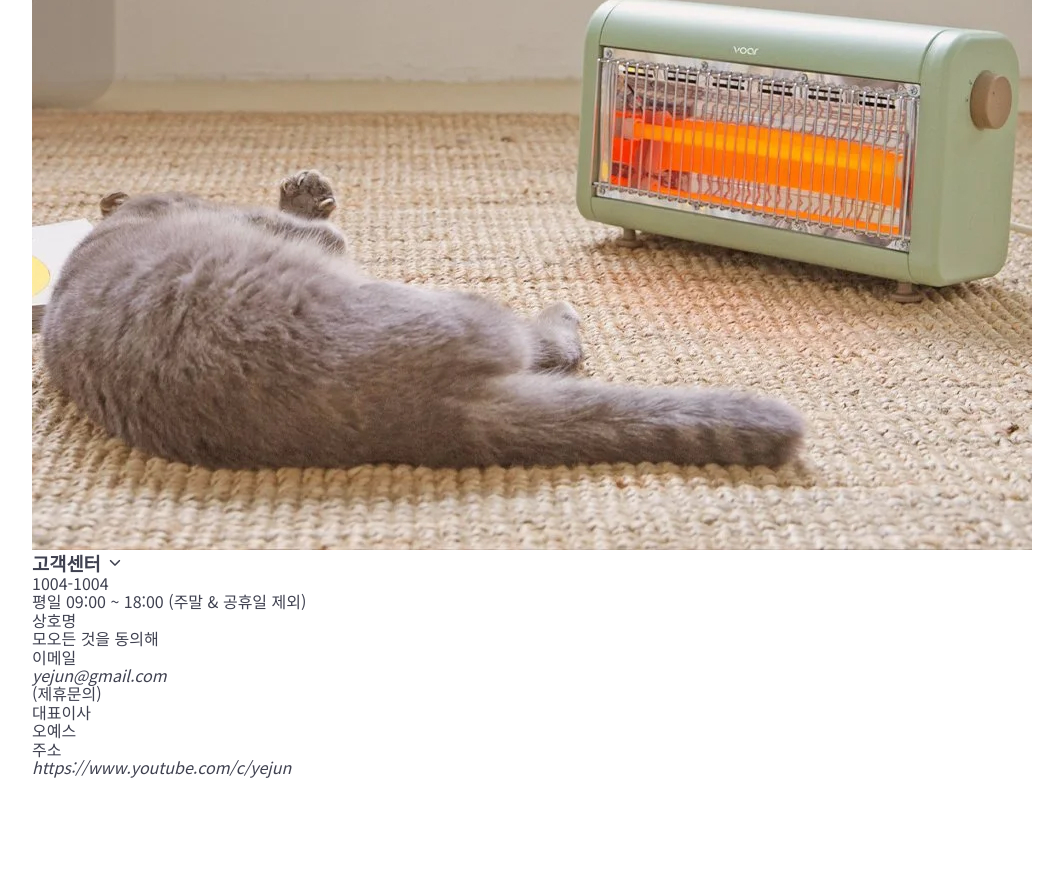
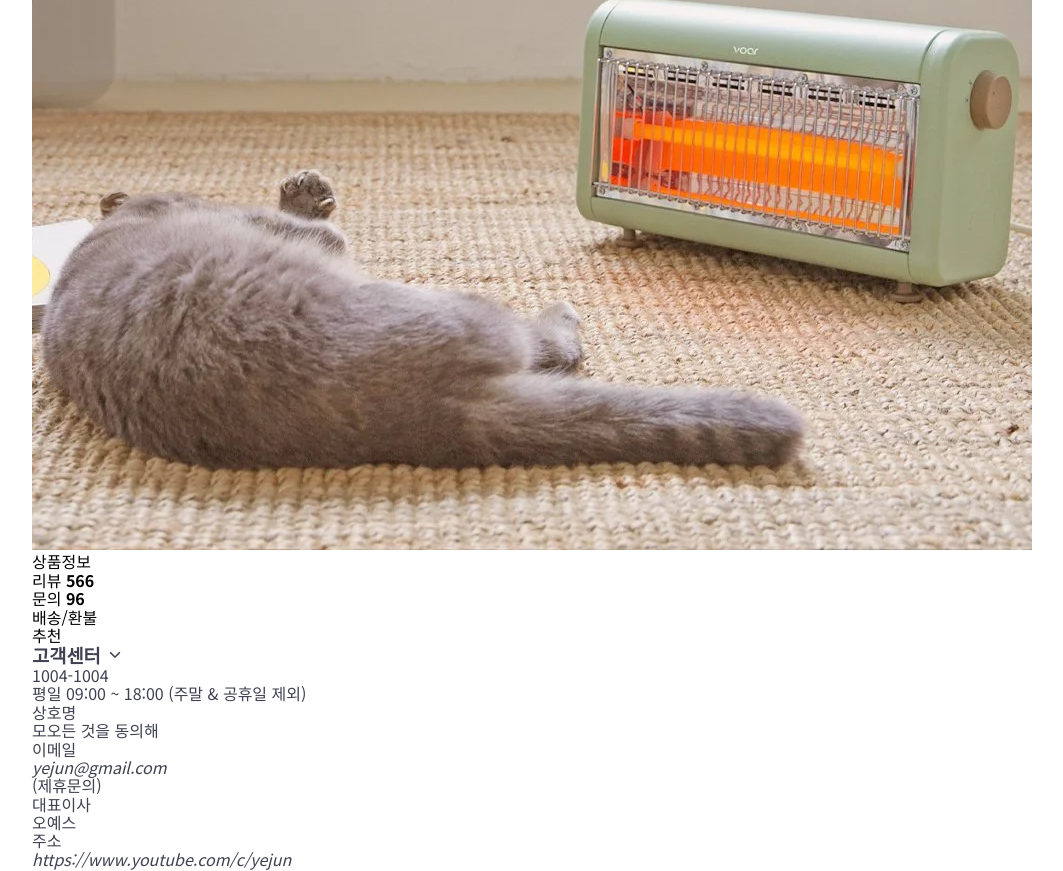
Before and after one commit to oagree0123/tomorrow-house, a website: page index.html in a window 1280 px wide. Shown: the part 4706-5577 px from the top of the page, without its empty margins (48-1111 px from the left). Before the commit the page ends 5485 px from the top, so only its background shows below. Drawn offline with nearby package versions, Linux system fonts and the light colour scheme; files whose address does not match are found by name.

Commit message:
🚧 Mark up product-tab

```diff
--- a/index.html
+++ b/index.html
@@ -572,6 +572,58 @@
           </div>
         </div>
       </div>
+
+      <div class="product-tab">
+        <div class="container">
+          <div class="row">
+            <div class="col-sm-4 col-lg-8">
+              <ul class="product-tab-list" role="tablist">
+                <li
+                  class="product-tab-item"
+                  role="tab"
+                  aria-labelledby="product-spec"
+                >
+                  <button type="button">상품정보</button>
+                </li>
+                <li
+                  class="product-tab-item"
+                  role="tab"
+                  aria-labelledby="product-review"
+                >
+                  <button type="button">
+                    리뷰
+                    <strong class="badge" aria-label="566개 리뷰">566</strong>
+                  </button>
+                </li>
+                <li
+                  class="product-tab-item"
+                  role="tab"
+                  aria-labelledby="product-inquiry"
+                >
+                  <button type="button">
+                    문의
+                    <strong class="badge" aria-label="96개 문의">96</strong>
+                  </button>
+                </li>
+                <li
+                  class="product-tab-item"
+                  role="tab"
+                  aria-labelledby="product-shipment"
+                >
+                  <button type="button">배송/환불</button>
+                </li>
+                <li
+                  class="product-tab-item"
+                  role="tab"
+                  aria-labelledby="product-recommendation"
+                >
+                  <button type="button">추천</button>
+                </li>
+              </ul>
+            </div>
+          </div>
+        </div>
+      </div>
     </main>
 
     <footer class="global-footer">
```
